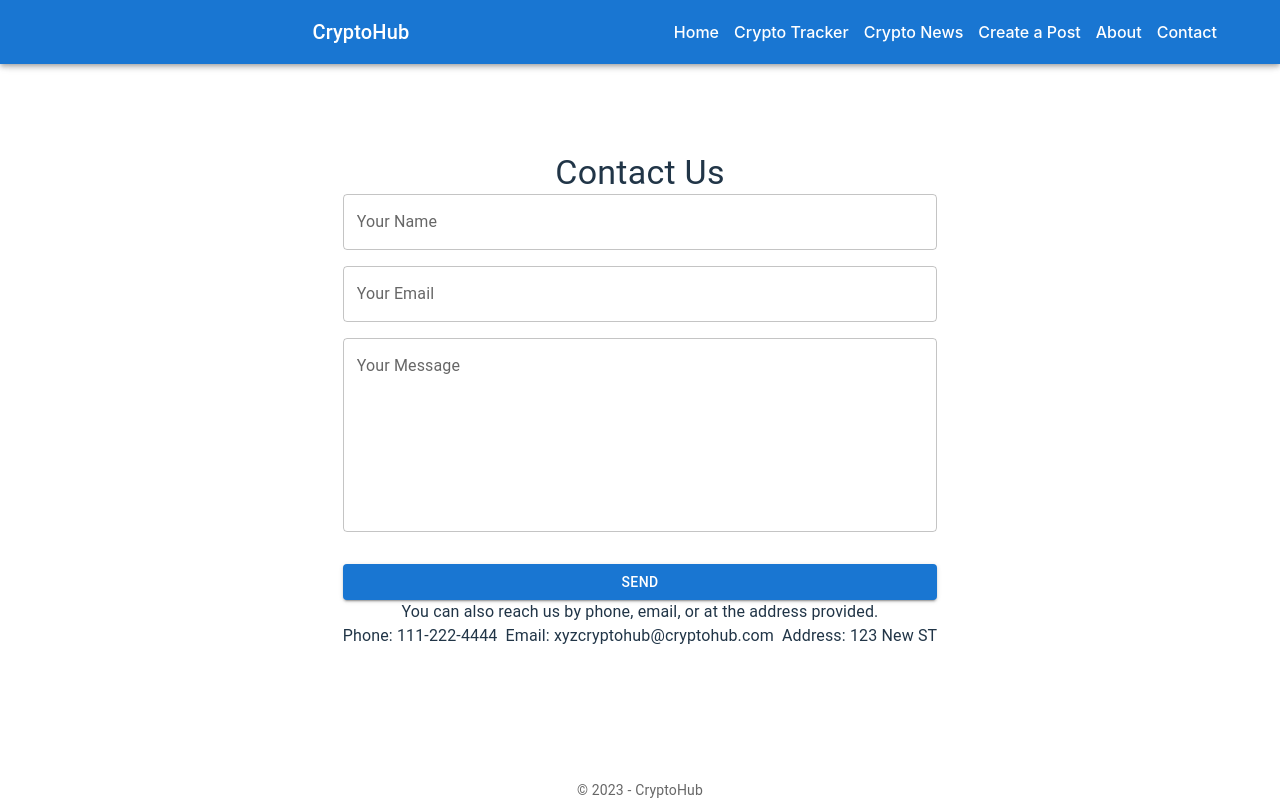
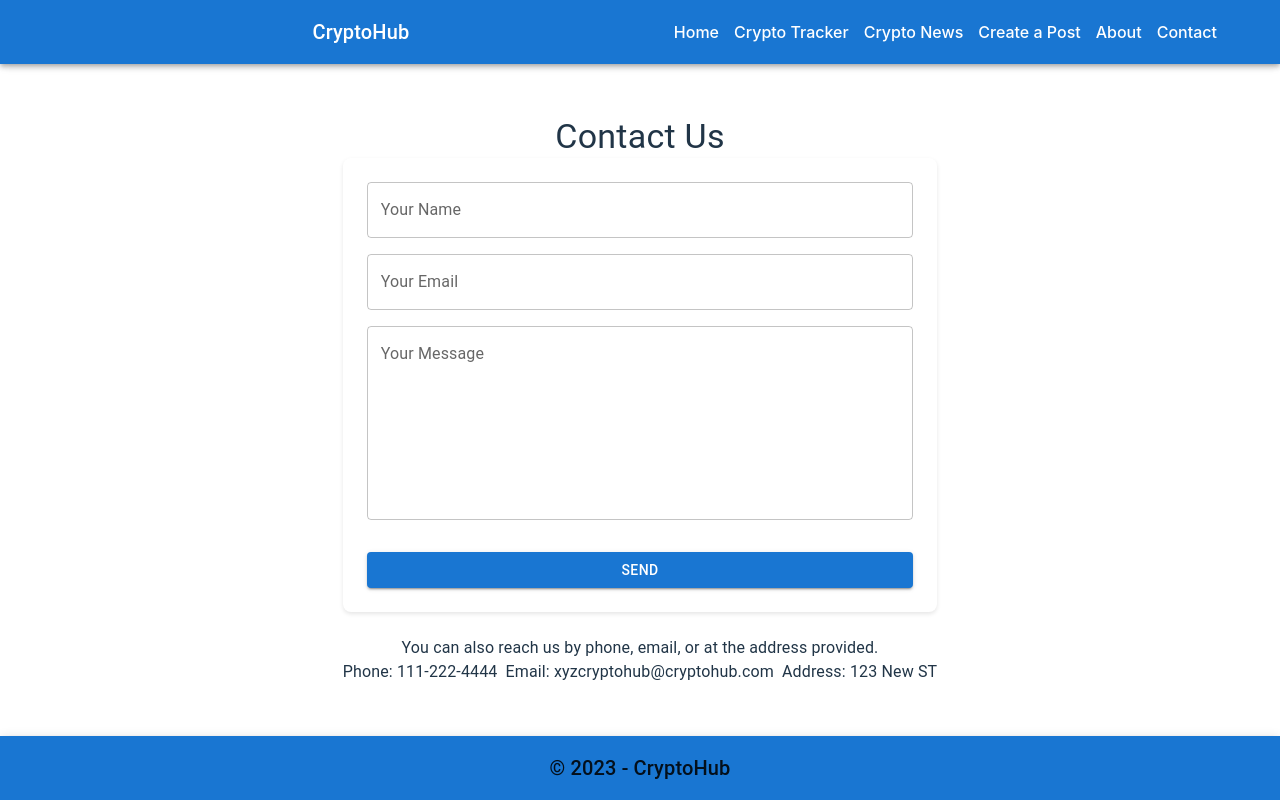
Before and after one commit to isomer04/CryptoHub, a React (Vite) app: page /contact in a window 1280 px wide. Built offline with nearby package versions, Linux system fonts and the light colour scheme; no server answers; the database is empty.

Commit message:
Added background color to the contact form and redesigned the footer component.

```diff
--- a/src/components/Footer.jsx
+++ b/src/components/Footer.jsx
@@ -1,23 +1,18 @@
-import React from 'react';
-import { Typography, Container } from '@mui/material';
+import React from "react";
+import { AppBar, Container, Typography, Toolbar } from "@mui/material";
 
 const Footer = () => {
   return (
-    <footer className="footer" style={{
-      position: 'fixed',
-      bottom: 0,
-      left: 0,
-      width: '100%',
-      justifyContent: 'center',
-      textAlign: 'center',
-    }}>
-      <Container maxWidth="md">
-        <Typography variant="body2" color="textSecondary" align="center">
-          &copy; 2023 - CryptoHub
-        </Typography>
-      </Container>
-    </footer>
+    <AppBar position="fixed" color="primary" sx={{ top: "auto", bottom: 0 }}>
+      <Toolbar sx={{ justifyContent: "center" }}>
+        <Container maxWidth="md">
+        <Typography variant="h6" color="textPrimary" align="center">
+            &copy; 2023 - CryptoHub
+          </Typography>
+        </Container>
+      </Toolbar>
+    </AppBar>
   );
-}
+};
 
 export default Footer;
--- a/src/routes/Contact.jsx
+++ b/src/routes/Contact.jsx
@@ -11,6 +11,10 @@ const MyForm = styled("form")(({ theme }) => ({
   display: "flex",
   flexDirection: "column",
   gap: theme.spacing(2),
+  backgroundColor: "white",
+  padding: theme.spacing(3),
+  borderRadius: "8px",
+  boxShadow: "0 2px 4px rgba(0, 0, 0, 0.1)",
 }));
 
 const MyButton = styled(Button)(({ theme }) => ({
@@ -112,6 +116,7 @@ function Contact() {
           {loading ? "Sending..." : "Send"}
         </MyButton>
       </MyForm>
+      <br />
       <Typography variant="body1" align="center">
         You can also reach us by phone, email, or at the address provided.
       </Typography>
```
